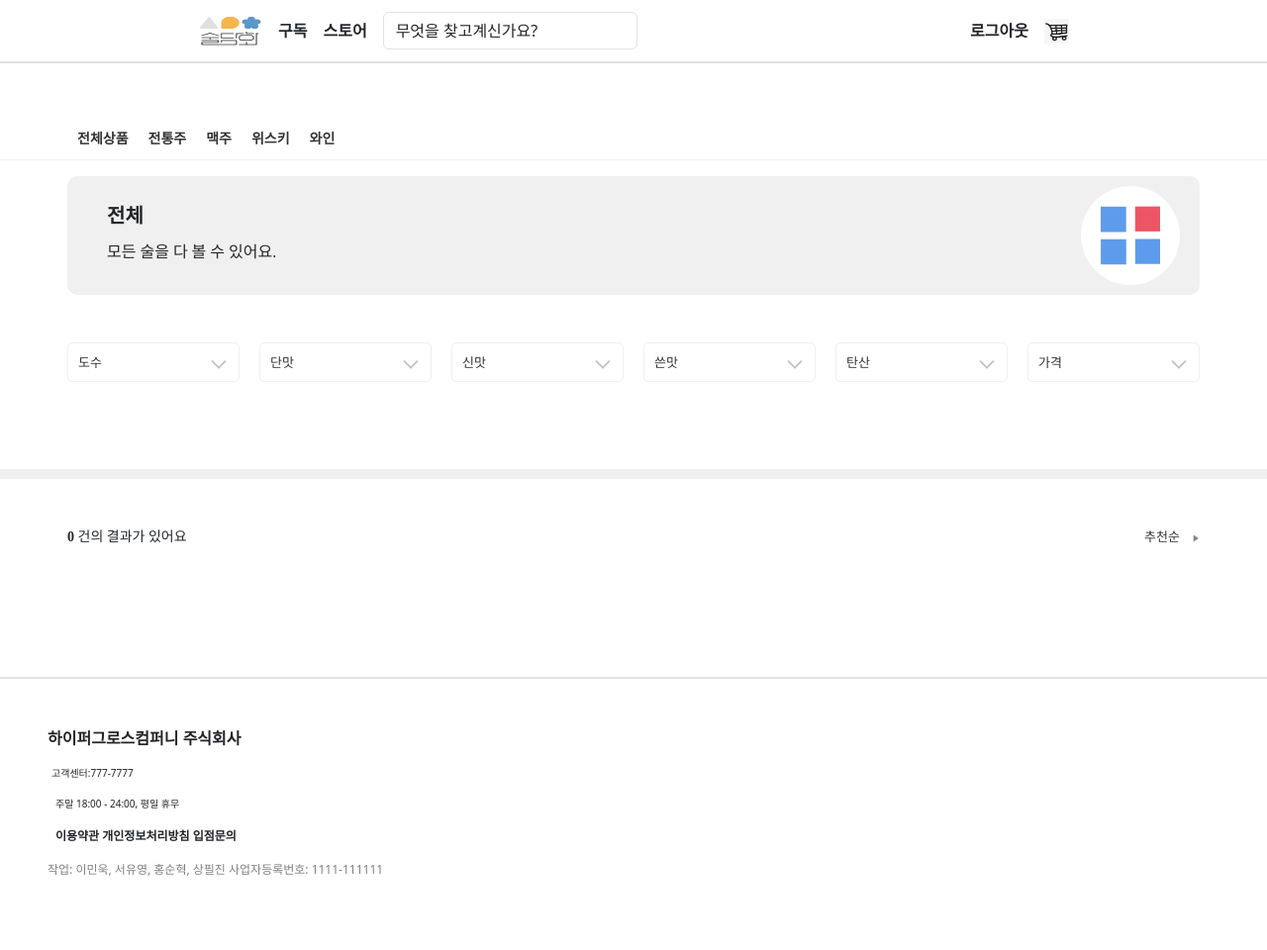
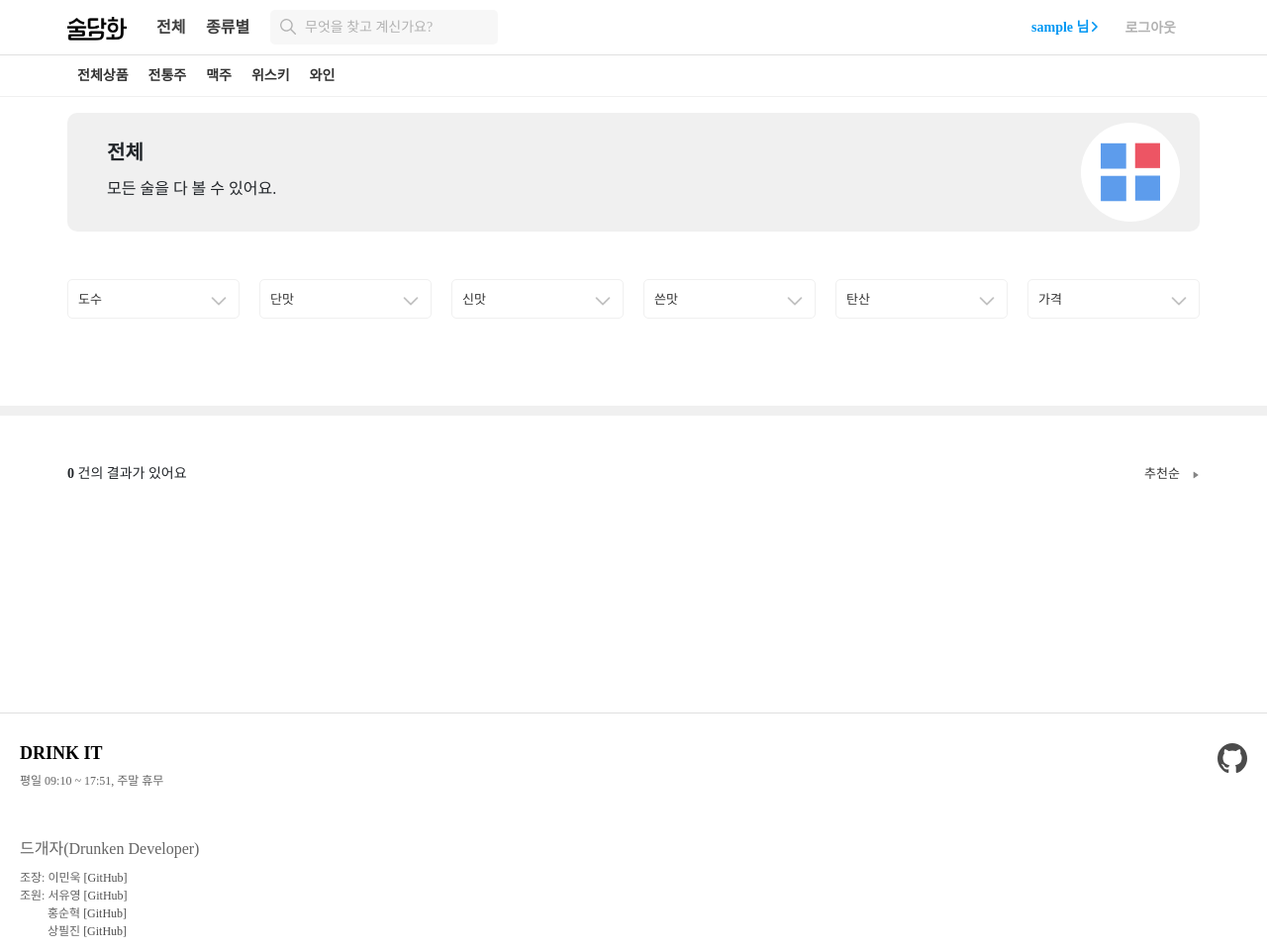
Before and after one commit to Code-Sloth/drunken_developer, a Django app: page /products/listing/ in a window 1280 px wide. Shown: the whole page at 99% size. Before the commit the page ends 885 px from the top, so only its background shows below. Run offline with Django 3.2, Linux system fonts and the light colour scheme; the visitor is signed in with stand-in values (Sample User, id 1); data that the repository does not hold is empty; some web fonts are replaced.

Commit message:
navbar & footer

```diff
--- a/products/templates/products/listing.html
+++ b/products/templates/products/listing.html
@@ -1,14 +1,5 @@
 {% extends 'base.html' %}
 {% load static %}
-
-{% block style %}
-@font-face {
-  font-family: 'SpoqaHanSansNeo-Regular';
-  src: url('https://cdn.jsdelivr.net/gh/projectnoonnu/noonfonts_2108@1.1/SpoqaHanSansNeo-Regular.woff') format('woff');
-  font-weight: normal;
-  font-style: normal;
-}
-{% endblock style %}
 
 {% block content %}
 <link rel="stylesheet" type="text/css" href="{% static 'css/listing.css' %}">
--- a/products/views.py
+++ b/products/views.py
@@ -129,6 +129,15 @@ def likes(request, product_pk):
 
 def listing(request):
     # products = get_list_or_404(Product)
+    q = request.GET.get('q','')
+    if q:
+      products = Product.objects.filter(
+				Q(title__icontains=q)|
+				Q(content__icontains=q)|
+				Q(category__icontains=q)
+			)
+    else: products = Product.objects.all()
+
     category = request.GET.get('category','')
 
     alcohol_percentage = request.GET.getlist('dosu','')
@@ -148,10 +157,11 @@ def listing(request):
     if price: p1,p2 = price.split(',')
     else: p1,p2 = 0,1000000
 
-    if category == 'all':
-        products = Product.objects.all()
-    else:
-        products = Product.objects.filter(category = category)
+    if category:
+      if category == 'all':
+          products = Product.objects.all()
+      else:
+          products = Product.objects.filter(category = category)
 
     products = products.filter(
         alcohol_percentage__gte=int(a1),
--- a/static/css/comment_create.css
+++ b/static/css/comment_create.css
@@ -1,6 +1,6 @@
 .comment-create-body {
   font-family: 'SpoqaHanSansNeo-Regular';
-  margin-top: 56px;
+  margin-top: 80px;
 }
 
 .comment-create-img {
--- /dev/null
+++ b/static/css/footer.css
@@ -0,0 +1,56 @@
+@font-face {
+  font-family: 'SpoqaHanSansNeo-Regular';
+  src: url('https://cdn.jsdelivr.net/gh/projectnoonnu/noonfonts_2108@1.1/SpoqaHanSansNeo-Regular.woff') format('woff');
+  font-weight: normal;
+  font-style: normal;
+}
+
+.footer {
+  font-family: 'SpoqaHanSansNeo-Regular';
+  width: 100%;
+  height: 240px;
+  padding: 30px 20px 50px;
+  border-top: 1px solid rgb(224 224 224);
+  margin-top: 200px;
+}
+
+.footer-inner {
+  width: 1240px;
+  margin: 0 auto;
+}
+
+.footer-inner h5 {
+  font-size: 18px;
+  font-weight: bold;
+}
+
+.footer-inner div {
+  font-size: 12px;
+  color: rgb(100 100 100);
+}
+
+.footer-img {
+  opacity: 0.7;
+}
+
+.footer-img:hover {
+  opacity: 1;
+}
+
+.footer-img div {
+  width: 30px;
+}
+
+.footer-ms {
+  margin-left: 28px;
+}
+
+.footer-link {
+  color: black;
+  text-decoration: none;
+  opacity: 0.7;
+}
+
+.footer-link:hover {
+  opacity: 1;
+}
--- /dev/null
+++ b/static/css/navbar.css
@@ -0,0 +1,144 @@
+@font-face {
+  font-family: 'SpoqaHanSansNeo-Regular';
+  src: url('https://cdn.jsdelivr.net/gh/projectnoonnu/noonfonts_2108@1.1/SpoqaHanSansNeo-Regular.woff') format('woff');
+  font-weight: normal;
+  font-style: normal;
+}
+
+.nav-bar {
+  font-family: 'SpoqaHanSansNeo-Regular';
+  width: 100%;
+  position: fixed;
+  top: 0;
+  padding: 10px 0;
+  height: 56px;
+  background-color: white;
+  z-index: 10;
+  border-bottom: 1px solid rgb(224, 224, 224);
+}
+
+.nav-container {
+  display: flex;
+  align-items: center;
+  justify-content: space-between;
+  max-width: 1144px;
+  margin: 0 auto;
+}
+
+.nav-left {
+  display: flex;
+}
+
+.nav-logo {
+  width: 60px;
+  padding-top: 3px;
+  margin-right: 30px;
+}
+
+.nav-all {
+  width: 30px;
+  margin-right: 20px;
+}
+
+.nav-category {
+  width: 45px;
+  margin-right: 20px;
+}
+
+.nav-all a, .nav-category a {
+  display: inline-block;
+  width: 100%;
+  height: 100%;
+  color: rgb(62, 62, 62);
+  text-decoration: none;
+  font-size: 16px;
+  font-weight: bold;
+  line-height: 35px;
+}
+
+.nav-all a:hover, .nav-category a:hover {
+  color: rgb(0, 151, 243);
+}
+
+/* search */
+
+.nav-search {
+  position: relative;
+}
+
+.search-input {
+  min-width: 180px;
+  max-width: 230px;
+  height: 35px;
+  border-radius: 5px;
+  border: 0;
+  background-color: rgb(247, 247, 247);
+  padding-left: 35px;
+  padding-bottom: 3px;
+}
+
+.search-input:focus {
+  outline: none;
+  color: rgb(120 120 120);
+}
+
+.search-input::placeholder {
+  font-size: 14px;
+  color: rgb(178, 178, 178);
+}
+
+.search-input::-webkit-search-cancel-button {
+  display: none;
+}
+
+.search-submit {
+  border: 0;
+
+}
+
+.search-inner {
+  position: absolute;
+  top: 4px;
+  left: 10px;
+}
+
+/* right */
+
+.right-user {
+  display: flex;
+}
+
+.right-user a {
+  color: rgb(0, 151, 243);
+  text-decoration: none;
+  font-size: 14px;
+  font-weight: bold;
+  transition: opacity 0.3s ease;
+}
+
+.right-user a:hover {
+  opacity: 0.7;
+}
+
+.right-username {
+  line-height: 23px;
+}
+
+.right-img {
+  width: 12px;
+}
+
+.right-logout button, .right-sign a {
+  border: 0;
+  background-color: white;
+  text-decoration: none;
+  color: rgb(178, 178, 178);
+  font-size: 14px;
+  font-weight: bold;
+  margin: 0 18px;
+  transition: color 0.3s ease;
+}
+
+.right-logout button:hover, .right-sign a:hover {
+  color: rgb(50 50 50);
+}
--- a/templates/base.html
+++ b/templates/base.html
@@ -7,6 +7,12 @@
   <link href="https://cdn.jsdelivr.net/npm/bootstrap@5.3.0-alpha1/dist/css/bootstrap.min.css" rel="stylesheet" integrity="sha384-GLhlTQ8iRABdZLl6O3oVMWSktQOp6b7In1Zl3/Jr59b6EGGoI1aFkw7cmDA6j6gD" crossorigin="anonymous">
   <title>{% block title %}{% endblock title %}</title>
   <style>
+    @font-face {
+      font-family: 'SpoqaHanSansNeo-Regular';
+      src: url('https://cdn.jsdelivr.net/gh/projectnoonnu/noonfonts_2108@1.1/SpoqaHanSansNeo-Regular.woff') format('woff');
+      font-weight: normal;
+      font-style: normal;
+    }
     {% block style %}
     {% endblock style %}
   </style>
--- a/templates/footer.html
+++ b/templates/footer.html
@@ -1,7 +1,40 @@
-<div class='p-5 border-top border-2'>
-    <p class='fw-bold' style='font-size: 16px;'>하이퍼그로스컴퍼니 주식회사</p>
-    <p class='ms-1' style='font-size: 10px;'>고객센터:777-7777
-    <p class='ms-2' style='font-size: 10px;'>주말 18:00 - 24:00, 평일 휴무</p>
-    <p class='fw-bold ms-2' style='font-size: 12px;'>이용약관 개인정보처리방침 입점문의</p>
-    <p class='' style='font-size: 12px; color: grey;'>작업: 이민욱, 서유영, 홍순혁, 상필진 사업자등록번호: 1111-111111</p>
+{% load static %}
+<link rel="stylesheet" type="text/css" href="{% static 'css/footer.css' %}">
+
+<div class='footer'>
+  <div class='footer-inner'>
+    <div class='d-flex justify-content-between'>
+      <div>
+        <h5 class='text-black'>
+          DRINK IT
+        </h5>
+
+        <div>
+          평일 09:10 ~ 17:51, 주말 휴무
+        </div>
+      </div>
+
+      <div>
+        <a class='footer-img' href="https://github.com/Code-Sloth/drunken_developer">
+          <div>
+            <img class='w-100' src="{% static 'image/github.svg' %}" alt="github">
+          </div>
+        </a>
+      </div>
+    </div>
+
+    <div class='mt-5 fs-6 mb-2'>
+      드개자(Drunken Developer)
+    </div>
+
+    <div>
+      조장: 이민욱 <a class='footer-link' href="https://github.com/Code-Sloth">[GitHub]</a>
+    </div>
+
+    <div>조원: 서유영 <a class='footer-link' href="">[GitHub]</a></div>
+
+    <div class='footer-ms'>홍순혁 <a class='footer-link' href="">[GitHub]</a></div>
+
+    <div class='footer-ms'>상필진 <a class='footer-link' href="">[GitHub]</a></div>
+  </div>
 </div>
--- a/templates/navbar.html
+++ b/templates/navbar.html
@@ -1,45 +1,63 @@
 {% load static %}
+<link rel="stylesheet" type="text/css" href="{% static 'css/navbar.css' %}">
 
-    <div class="collapse navbar-collapse d-flex flex-row justify-content-between border-bottom border-2" style='padding: 0px 200px;'>
-        <ul class="navbar-nav d-flex flex-row ">
-            <li class="nav-item my-2">
-                <a class="nav-link active d-flex flex-row align-items-center" aria-current="page" href="#">
-                    <img src="{% static 'base/logo.jpg' %}" class="me-3" width="65" height="30">
-                </a>
-            </li>
-            <li class="nav-item d-flex flex-row align-items-center">
-                <a class="nav-link active d-flex flex-row align-items-center fw-bold me-3" aria-current="page" href="#">
-                    구독
-                </a>
-            </li>
-            <li class="nav-item d-flex flex-row align-items-center">
-                <a class="nav-link active d-flex flex-row align-items-center fw-bold me-3" aria-current="page" href="#">
-                    스토어
-                </a>
-            </li>
-            <li class="nav-item d-flex flex-row align-items-center">
-                <form class=''>
-                  <input class='form-control' type='search' value='무엇을 찾고계신가요?'>
-                </form>
-            </li>
-        </ul>
-        <ul class='navbar-nav d-flex flex-row'>
-            <li class='nav-item d-flex flex-row align-items-center'>
+<nav class='nav-bar'>
+	<div class='nav-container'>
+		<div class='nav-left'>
+			<div class='nav-logo'>
+				<a href="{% url 'products:index' %}">
+					<div class='nav-logo'>
+						<img class='w-100' src="{% static 'image/logo.png' %}" alt="logo">
+					</div>
+				</a>
+			</div>
 
-            {% if request.user.is_authenticated %}
-              <li><a class="dropdown-item nav-link active d-flex flex-row align-items-center fw-bold me-3" href="{% url 'accounts:logout' %}">로그아웃</a></li>
-              <li class="nav-item">
-                <a class="nav-link active d-flex flex-row align-items-center" aria-current="page" href="{% url 'accounts:profile' user.username %}">
-                    <img src="{% static 'base/cart.jpg' %}" width="25" height="25">
-                </a>
-              </li>
-            {% else %}
-                <li><a class="dropdown-item nav-link active d-flex flex-row align-items-center fw-bold me-3" href="{% url 'accounts:login' %}">로그인</a></li>
-                <li class="nav-link active d-flex flex-row align-items-center fw-bold me-3">/</li>
-                <li><a class="dropdown-item nav-link active d-flex flex-row align-items-center fw-bold me-3" href="{% url 'accounts:signup' %}">회원가입</a></li>
-            {% endif %}
+			<div class='nav-all'>
+				<a href="{% url 'products:listing' %}?category=all">전체</a>
+			</div>
 
-            </li>
-        </ul>
-    </div>
-  </div>
+			<div class='nav-category'>
+				<a href="{% url 'products:listing' %}?category=traditional">종류별</a>
+			</div>
+
+			<div class='nav-search'>
+				<form action="{% url 'products:listing' %}?category=all">
+					<input class='search-input' name='q' type="search" placeholder='무엇을 찾고 계신가요?' autocomplete='off'>
+				</form>
+
+				<div class='search-inner'>
+					<img src="{% static 'image/search.svg' %}" alt="search">
+				</div>
+			</div>
+		</div>
+
+		<div class='nav-right'>
+			{% if user.is_authenticated %}
+				<div class='right-user'>
+					<a href="{% url 'accounts:profile' request.user.username %}">
+						<div class='d-flex'>
+							<div class='right-username'>{{ request.user }} 님</div>
+							<div class='right-img'>
+								<img class='w-100' src="{% static 'image/blue-right.png' %}" alt="right">
+							</div>
+						</div>
+					</a>
+
+					<form class='right-logout' action="{% url 'accounts:logout' %}" method="POST">
+						{% csrf_token %}
+						<button type='submit'>로그아웃</button>
+					</form>
+				</div>
+			{% else %}
+				<div class='right-sign d-flex'>
+					<div>
+						<a href="{% url 'accounts:login' %}">로그인</a>
+					</div>
+					<div>
+						<a href="{% url 'accounts:signup' %}">회원가입</a>
+					</div>
+				</div>
+			{% endif %}
+		</div>
+	</div>
+</nav>
```
Also changed, not shown: products/templates/products/comment_create.html (+0 -9 lines), products/templates/products/detail.html (+0 -9 lines), products/templates/products/index.html (+0 -9 lines), static/image/blue-right.png (added), static/image/github.svg (added), static/image/logo.png (added), static/image/search.svg (added).
